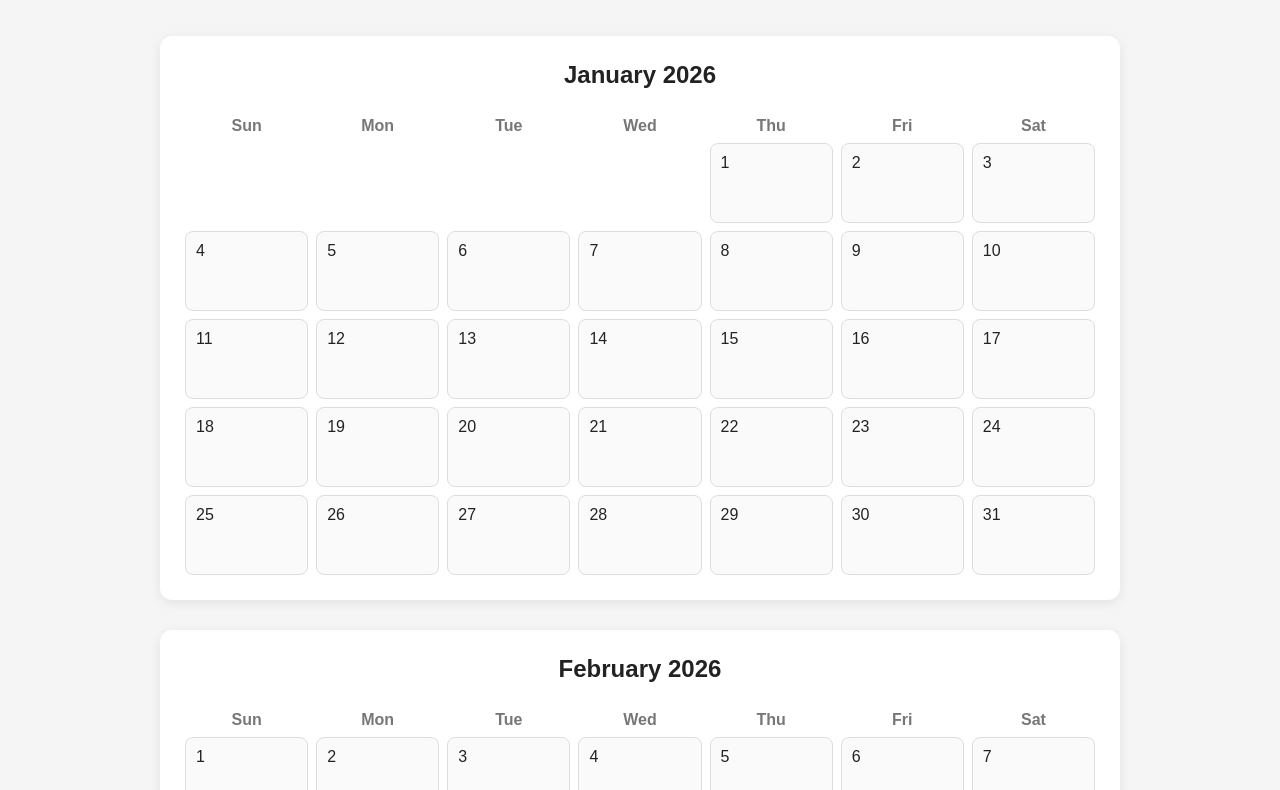
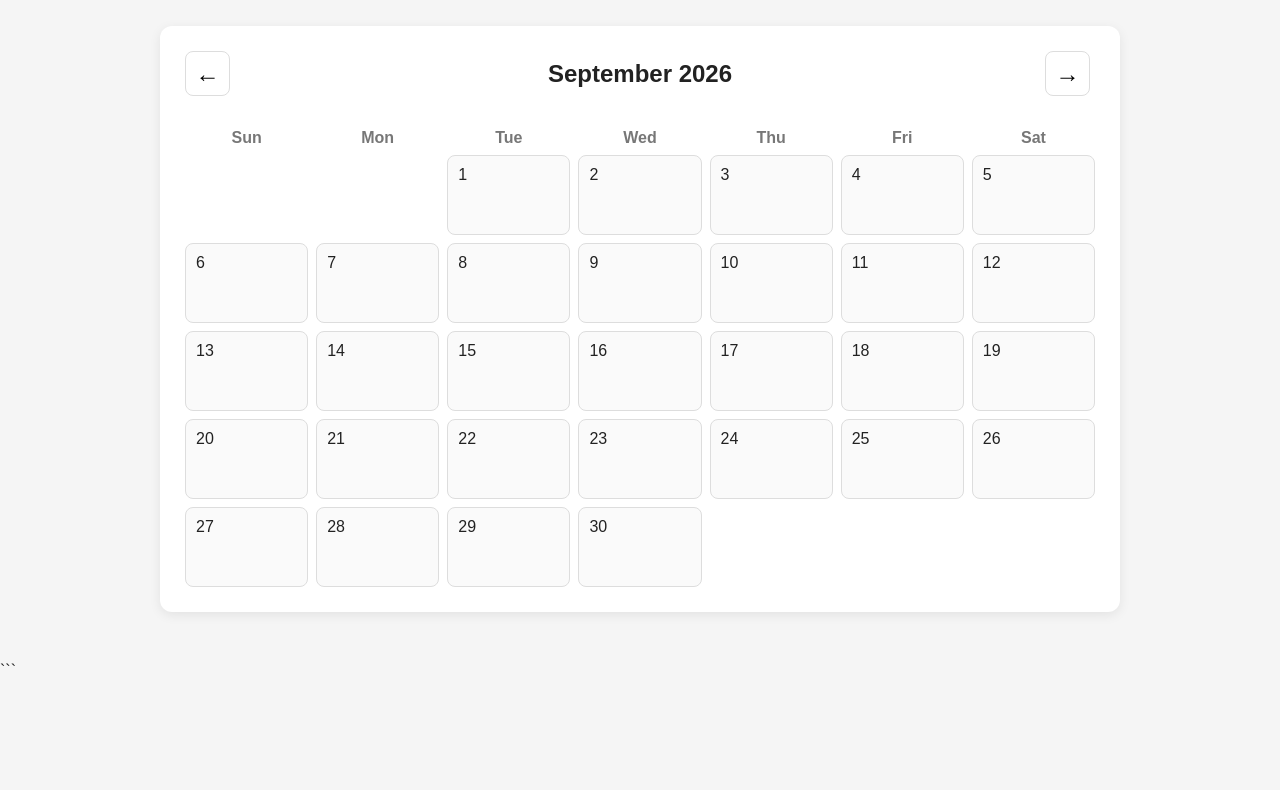
Before and after one commit to jdripley45/jdripley45.github.io, a plain HTML site: page index.html in a window 1280 px wide. Shown: the part 115-905 px from the top of the page. After the commit the page ends 800 px from the top, so only its background shows below. Drawn offline with Linux system fonts and the light colour scheme.

Commit message:
Update index.html
Updated to show one calendar at a time, and allow navigation through other calendars

````diff
--- a/index.html
+++ b/index.html
@@ -1,12 +1,16 @@
+```html
 <!DOCTYPE html>
 <html lang="en">
+
 <head>
+
     <meta charset="UTF-8">
     <meta name="viewport" content="width=device-width, initial-scale=1.0">
 
-    <title>365 Daily Notes</title>
+    <title>Dear Lucie...</title>
 
     <style>
+
         * {
             box-sizing: border-box;
         }
@@ -17,6 +21,10 @@
             background: #f5f5f5;
             color: #222;
         }
+
+        /* -------------------------
+           Header
+        ------------------------- */
 
         header {
             text-align: center;
@@ -33,25 +41,61 @@
             color: #666;
         }
 
+        /* -------------------------
+           Calendar Container
+        ------------------------- */
+
         .calendar-container {
             max-width: 1000px;
             margin: 0 auto 50px;
             padding: 0 20px;
         }
 
+        /* -------------------------
+           Month
+        ------------------------- */
+
         .month {
             background: white;
             border-radius: 12px;
             padding: 25px;
             margin-bottom: 30px;
-            box-shadow: 0 3px 12px rgba(0,0,0,0.08);
+            box-shadow: 0 3px 12px rgba(0, 0, 0, 0.08);
         }
 
-        .month h2 {
+        /* -------------------------
+           Month Navigation
+        ------------------------- */
+
+        .navigation {
+            display: grid;
+            grid-template-columns: 50px 1fr 50px;
+            align-items: center;
+            margin-bottom: 25px;
+        }
+
+        .navigation h2 {
+            margin: 0;
             text-align: center;
-            margin-top: 0;
-            margin-bottom: 20px;
         }
+
+        .nav-button {
+            width: 45px;
+            height: 45px;
+            border: 1px solid #ddd;
+            border-radius: 8px;
+            background: white;
+            font-size: 24px;
+            cursor: pointer;
+        }
+
+        .nav-button:hover {
+            background: #eee;
+        }
+
+        /* -------------------------
+           Weekdays
+        ------------------------- */
 
         .weekdays,
         .days {
@@ -67,6 +111,10 @@
             padding: 8px;
         }
 
+        /* -------------------------
+           Calendar Days
+        ------------------------- */
+
         .day {
             min-height: 80px;
             border: 1px solid #ddd;
@@ -77,16 +125,26 @@
             justify-content: flex-start;
             background: #fafafa;
             font-size: 16px;
+            cursor: pointer;
+        }
+
+        .day:hover {
+            background: #eee;
         }
 
         .day.empty {
             border: none;
             background: transparent;
+            cursor: default;
         }
 
-        .day:hover:not(.empty) {
-            background: #eee;
+        .day.empty:hover {
+            background: transparent;
         }
+
+        /* -------------------------
+           Mobile
+        ------------------------- */
 
         @media (max-width: 600px) {
 
@@ -102,24 +160,50 @@
                 min-height: 55px;
                 padding: 6px;
             }
+
         }
+
     </style>
+
 </head>
 
 <body>
 
+    <!-- =========================
+         Header
+    ========================== -->
+
     <header>
-        <h1>365 Daily Notes</h1>
-        <p>A new note every day.</p>
+
+        <h1>Dear Lucie...</h1>
+
+        <p></p>
+
     </header>
 
-    <div class="calendar-container" id="calendar"></div>
+
+    <!-- =========================
+         Calendar
+    ========================== -->
+
+    <div
+        class="calendar-container"
+        id="calendar">
+    </div>
+
+
+    <!-- =========================
+         JavaScript
+    ========================== -->
 
     <script>
 
         const calendar = document.getElementById("calendar");
 
-    const year = new Date().getFullYear();
+
+        /* -------------------------
+           Month Names
+        ------------------------- */
 
         const monthNames = [
             "January",
@@ -136,6 +220,11 @@
             "December"
         ];
 
+
+        /* -------------------------
+           Weekday Names
+        ------------------------- */
+
         const weekdayNames = [
             "Sun",
             "Mon",
@@ -146,42 +235,153 @@
             "Sat"
         ];
 
-    for (let month = 0; month < 12; month++) {
+
+        /* -------------------------
+           Today's Date
+        ------------------------- */
+
+        const today = new Date();
+
+
+        /*
+            Start the calendar on
+            the current month.
+        */
+
+        let currentMonth = today.getMonth();
+        let currentYear = today.getFullYear();
+
+
+        /* -------------------------
+           Create Calendar
+        ------------------------- */
+
+        function createCalendar(year, month) {
+
+            /*
+                Clear the existing calendar
+                before creating the new month.
+            */
+
+            calendar.innerHTML = "";
+
+
+            /* -------------------------
+               Month Container
+            ------------------------- */
 
             const monthContainer = document.createElement("div");
+
             monthContainer.className = "month";
 
+
+            /* -------------------------
+               Navigation
+            ------------------------- */
+
+            const navigation = document.createElement("div");
+
+            navigation.className = "navigation";
+
+
+            /* Previous Button */
+
+            const previousButton = document.createElement("button");
+
+            previousButton.textContent = "←";
+
+            previousButton.className = "nav-button";
+
+
+            /* Month Title */
+
             const title = document.createElement("h2");
-        title.textContent = `${monthNames[month]} ${year}`;
 
-        monthContainer.appendChild(title);
+            title.textContent =
+                `${monthNames[month]} ${year}`;
+
+
+            /* Next Button */
+
+            const nextButton = document.createElement("button");
+
+            nextButton.textContent = "→";
+
+            nextButton.className = "nav-button";
+
+
+            /* Add navigation elements */
+
+            navigation.appendChild(previousButton);
+
+            navigation.appendChild(title);
+
+            navigation.appendChild(nextButton);
+
+
+            monthContainer.appendChild(navigation);
+
+
+            /* -------------------------
+               Weekday Headers
+            ------------------------- */
 
             const weekdays = document.createElement("div");
+
             weekdays.className = "weekdays";
+
 
             weekdayNames.forEach(day => {
 
-            const weekday = document.createElement("div");
+                const weekday =
+                    document.createElement("div");
 
                 weekday.className = "weekday";
+
                 weekday.textContent = day;
 
                 weekdays.appendChild(weekday);
 
             });
 
+
             monthContainer.appendChild(weekdays);
 
-        const daysContainer = document.createElement("div");
+
+            /* -------------------------
+               Days Container
+            ------------------------- */
+
+            const daysContainer =
+                document.createElement("div");
+
             daysContainer.className = "days";
 
-        const firstDay = new Date(year, month, 1).getDay();
-        const daysInMonth = new Date(year, month + 1, 0).getDate();
 
-        // Empty boxes before the first day
+            /* -------------------------
+               First Day of Month
+            ------------------------- */
+
+            const firstDay =
+                new Date(year, month, 1).getDay();
+
+
+            /* -------------------------
+               Number of Days
+            ------------------------- */
+
+            const daysInMonth =
+                new Date(year, month + 1, 0).getDate();
+
+
+            /* -------------------------
+               Empty Spaces
+            ------------------------- */
+
             for (let i = 0; i < firstDay; i++) {
 
-            const emptyDay = document.createElement("div");
+                const emptyDay =
+                    document.createElement("div");
 
                 emptyDay.className = "day empty";
 
@@ -189,25 +389,116 @@
 
             }
 
-        // Create each day
-        for (let day = 1; day <= daysInMonth; day++) {
 
-            const dayBox = document.createElement("div");
+            /* -------------------------
+               Create Calendar Days
+            ------------------------- */
+
+            for (
+                let day = 1;
+                day <= daysInMonth;
+                day++
+            ) {
+
+                const dayBox =
+                    document.createElement("div");
+
 
                 dayBox.className = "day";
+
+
                 dayBox.textContent = day;
+
 
                 daysContainer.appendChild(dayBox);
 
             }
 
+
+            /* Add days to month */
+
             monthContainer.appendChild(daysContainer);
+
+
+            /* Add month to calendar */
 
             calendar.appendChild(monthContainer);
 
+
+            /* -------------------------
+               Previous Month Button
+            ------------------------- */
+
+            previousButton.addEventListener(
+                "click",
+                () => {
+
+                    if (currentMonth === 0) {
+
+                        currentMonth = 11;
+
+                        currentYear--;
+
+                    } else {
+
+                        currentMonth--;
+
                     }
+
+
+                    createCalendar(
+                        currentYear,
+                        currentMonth
+                    );
+
+                }
+            );
+
+
+            /* -------------------------
+               Next Month Button
+            ------------------------- */
+
+            nextButton.addEventListener(
+                "click",
+                () => {
+
+                    if (currentMonth === 11) {
+
+                        currentMonth = 0;
+
+                        currentYear++;
+
+                    } else {
+
+                        currentMonth++;
+
+                    }
+
+
+                    createCalendar(
+                        currentYear,
+                        currentMonth
+                    );
+
+                }
+            );
+
+        }
+
+
+        /* -------------------------
+           Start Calendar
+        ------------------------- */
+
+        createCalendar(
+            currentYear,
+            currentMonth
+        );
 
     </script>
 
 </body>
+
 </html>
+```
````
Lines whose indentation alone changed are shown as unchanged.
